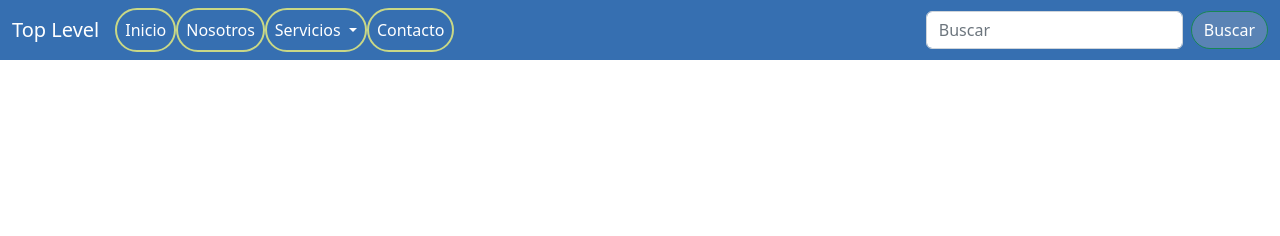
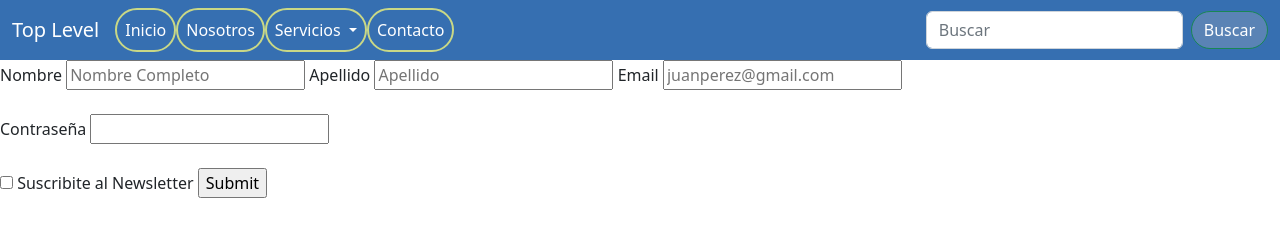
Before and after one commit to Juampi095/tercera-entrega-veterinaria-morales, a website: page contacto.html in a window 1280 px wide. Drawn offline with nearby package versions, Linux system fonts and the light colour scheme.

Commit message:
agregue el contenido en la pagina de contacto

```diff
--- a/contacto.html
+++ b/contacto.html
@@ -7,7 +7,7 @@
     <meta name="keywords" content="veterinaria, estudios, atención, domicilio,top level">
     <meta name="description"
         content="Somos una clínica veterinaria multidisciplinaria que ofrece diferentes especialidades, conformado por un staff de 15 médicos veterinarios">
-    <title>Inicio|Top Level</title>
+    <title>Contacto|Top Level</title>
     <link href="https://cdn.jsdelivr.net/npm/bootstrap@5.2.0-beta1/dist/css/bootstrap.min.css" rel="stylesheet"
         integrity="sha384-0evHe/X+R7YkIZDRvuzKMRqM+OrBnVFBL6DOitfPri4tjfHxaWutUpFmBp4vmVor" crossorigin="anonymous">
     <script src="https://kit.fontawesome.com/726d42de24.js" crossorigin="anonymous"></script>
@@ -58,3 +58,30 @@
             </div>
         </div>
     </nav>
+    <form action="#" method="post">
+        <label>Nombre</label>
+        <input type="text" placeholder="Nombre Completo" name="nombre-completo">
+        <label>Apellido</label>
+        <input type="text" placeholder="Apellido" name="apellido">
+        <label>Email</label>
+        <input type="email" placeholder="juanperez@gmail.com">
+        <!-- BR: Deja un espacio en la web, no tiene cierre -->
+        <br><br>
+        <label for="contrasena">Contraseña</label>
+        <input type="password" name="contraseña"  id="contraseña">
+        <br><br>
+        <label>
+            <input type="checkbox">
+            <span>Suscribite al Newsletter</span>
+        </label>
+        </select>
+
+        <input type="submit">
+       <!-- Get: Información no sensible Post: Información sensible (contraseña) -->
+
+    </form>
+
+</body>
+
+
+</html>
```
